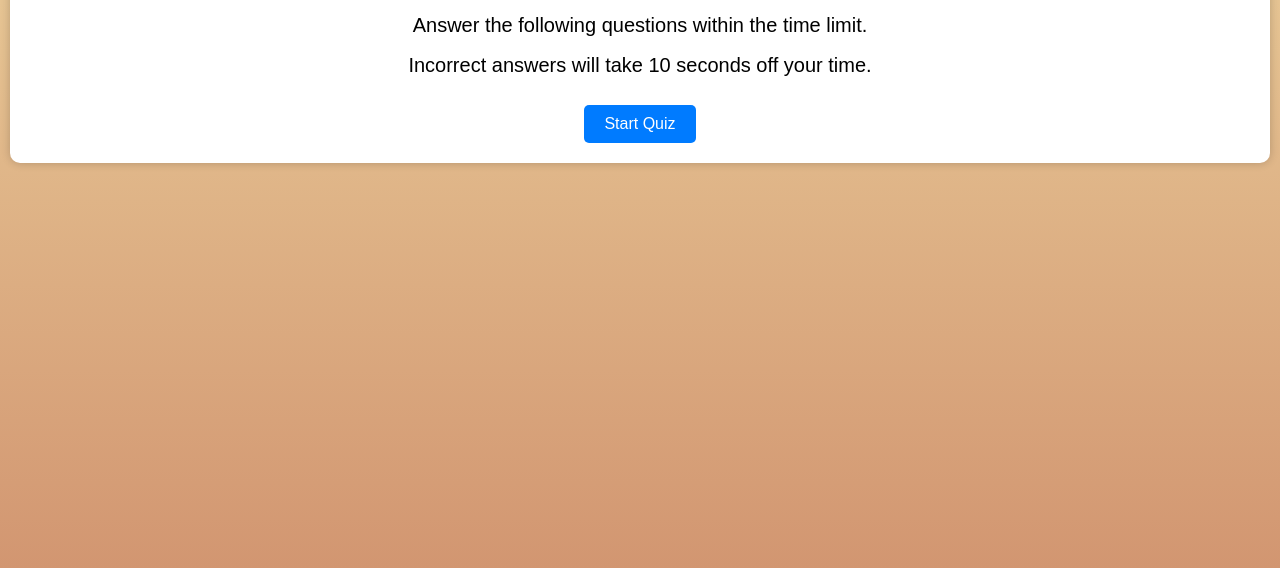
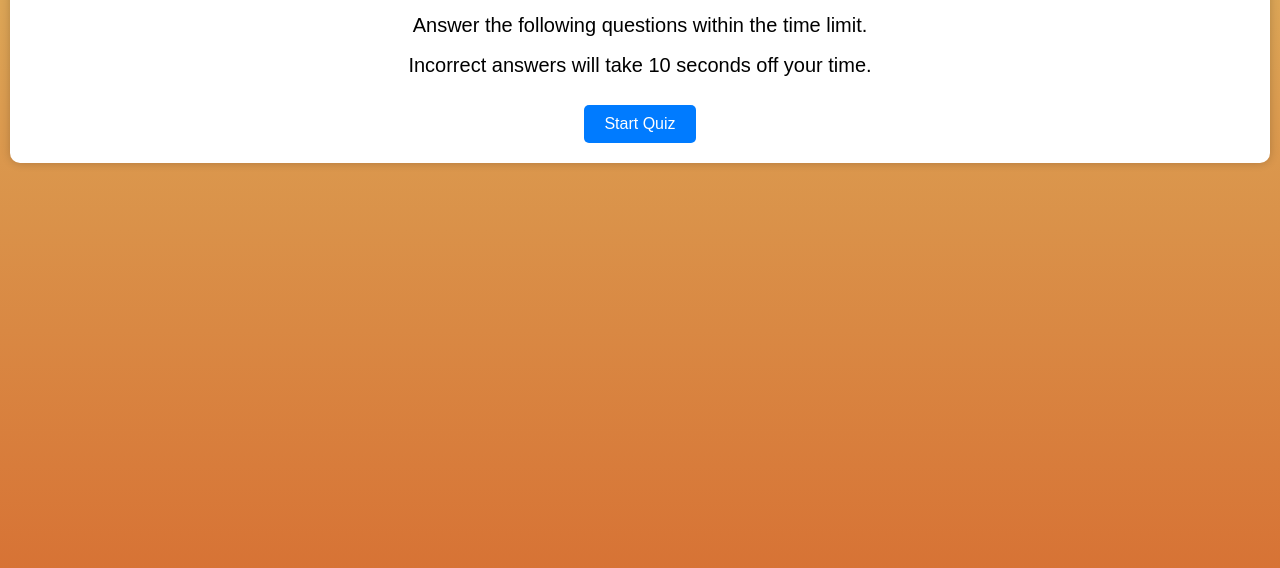
Before and after one commit to Clkwong3/brain-teaser, a plain HTML site: page index.html in a window 1280 px wide. Shown: the part 232-800 px from the top of the page. Drawn offline with Linux system fonts and the light colour scheme.

```diff
--- a/assets/css/style.css
+++ b/assets/css/style.css
@@ -7,7 +7,7 @@
 
 /* Set a background color for the entire page */
 body {
-  background: linear-gradient(to bottom, #eed7a1, #d29671);
+  background: linear-gradient(to bottom, #deba64, #d77335);
   font-family: Arial, sans-serif;
 }
 
```
Also changed, not shown: assets/images/landing-page.jpeg, assets/images/leaderboard.jpeg (deleted), assets/images/view-leaderboard.jpeg (added), 1 other file.
